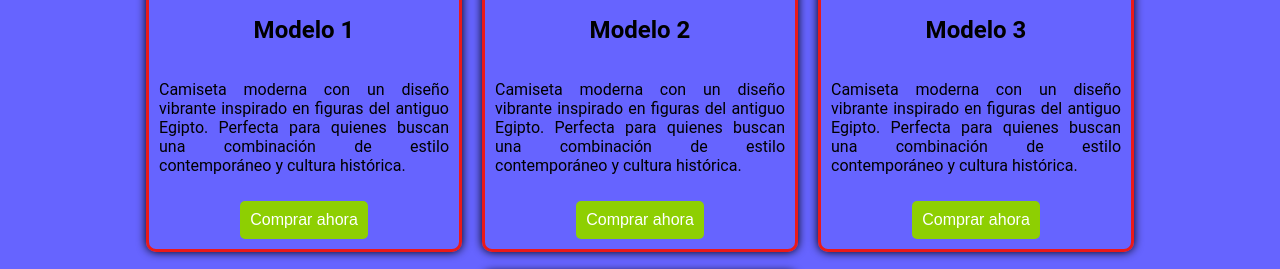
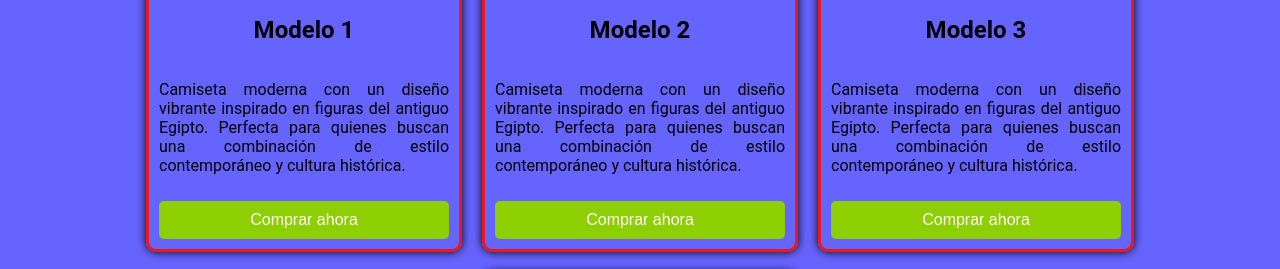
Before and after one commit to tavofernandez/Eleven-Elegance, a plain HTML site: page index.html in a window 1280 px wide. Shown: the part 392-661 px from the top of the page. Drawn offline with Linux system fonts and the light colour scheme.

Commit message:
Se modifico el ancho del boton

```diff
--- a/index.html
+++ b/index.html
@@ -102,6 +102,9 @@
             cursor: pointer;
             font-size: 1rem;
             transition: background-color 0.3s;
+            width: 100%; /* O ajustar para que tenga ancho completo */
+            /*max-width: 150px; /* Ancho máximo opcional */
+
         }
 
         .product button:hover {
```
